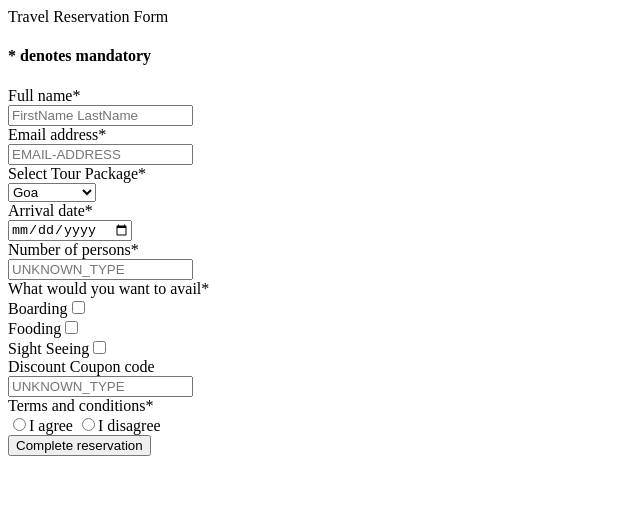
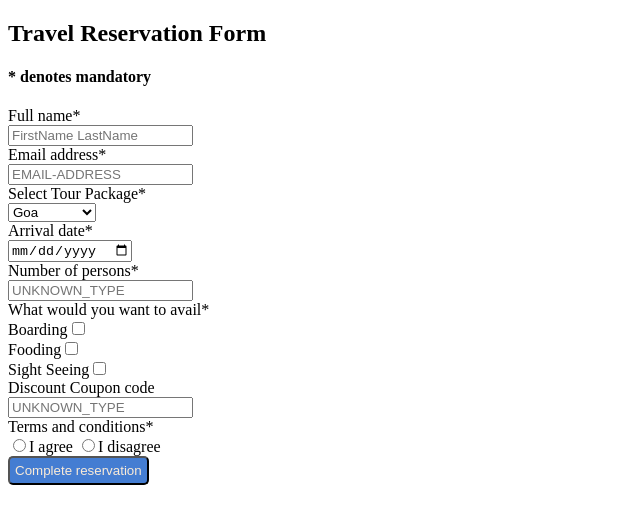
Before and after one commit to Abdullah-Ahil/ASDC, a plain HTML site: page forms.html in a window 1280 px wide. Shown: the whole page, without its empty margins (0-640 px from the left). Drawn offline with Linux system fonts and the light colour scheme.

Commit message:
updated form

```diff
--- a/forms.html
+++ b/forms.html
@@ -3,12 +3,21 @@
 <head>
     <meta charset="UTF-8">
     <meta name="viewport" content="width=device-width, initial-scale=1.0">
+    <style>
+        #btn
+        {
+            color: antiquewhite;
+            background-color: rgb(68, 125, 210);
+            padding: 5px ;
+            border-radius: 5px;
+        }
+    </style>
     <title>FORM</title>
 </head>
 <body>
     <form action="#">
-        <caption>Travel Reservation Form</caption>
-        <br>
+        <h2>Travel Reservation Form</h2>
+
         <h4>* denotes mandatory</h4>
         <label for="fullname" name="fullname">Full name*</label>
         <br>
@@ -50,7 +59,7 @@
         <input type="radio" name="T&C" value="I agree" >I agree
         <input type="radio" name="T&C" value="I disagree" >I disagree
         <br>
-        <button type="submit"> Complete reservation</button>
+        <button type="submit" id="btn"> Complete reservation</button>
     </form>
 
 </body>
```
